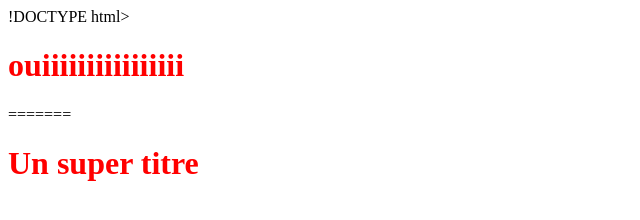
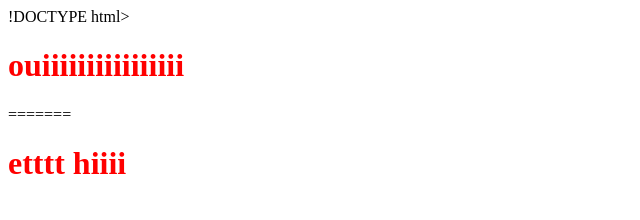
Before and after one commit to Kahina24D/Kahina24D, a plain HTML site: page index.html in a window 1280 px wide. Shown: the whole page, without its empty margins (0-640 px from the left). Drawn offline with Linux system fonts and the light colour scheme.

Commit message:
voila mon deuieme commit

```diff
--- a/index.html
+++ b/index.html
@@ -12,7 +12,7 @@
 
     <h1>ouiiiiiiiiiiiiiiii</h1>
 =======
-    <h1>Un super titre</h1>
+    <h1>etttt hiiii</h1>
 
 </body>
 </html>
```
